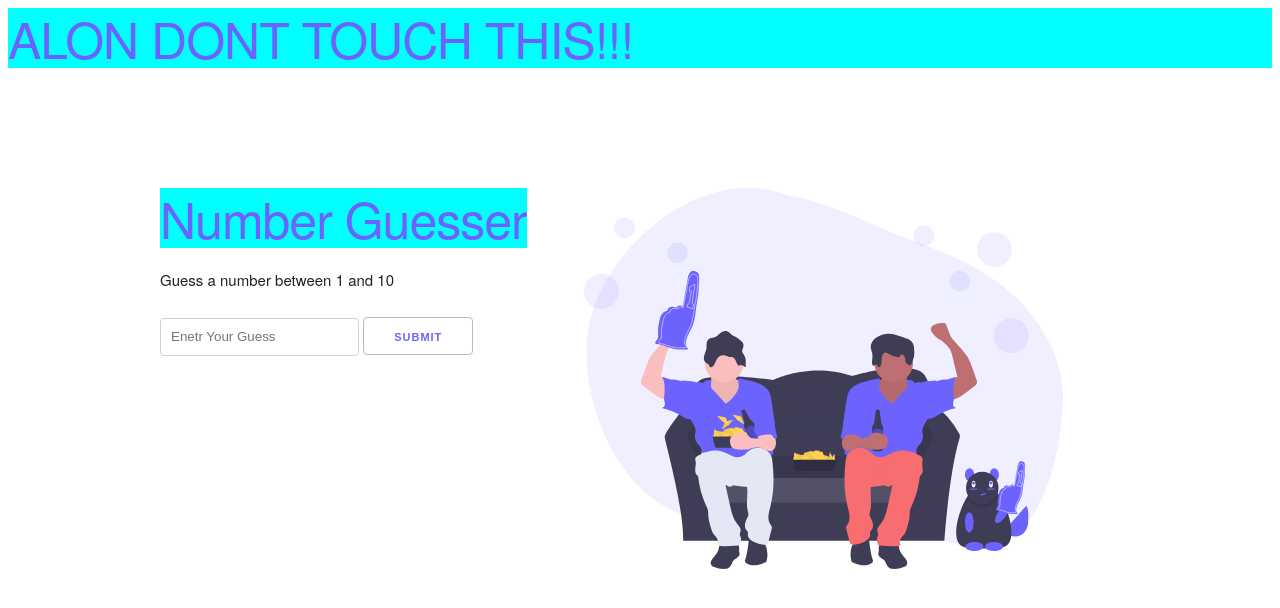
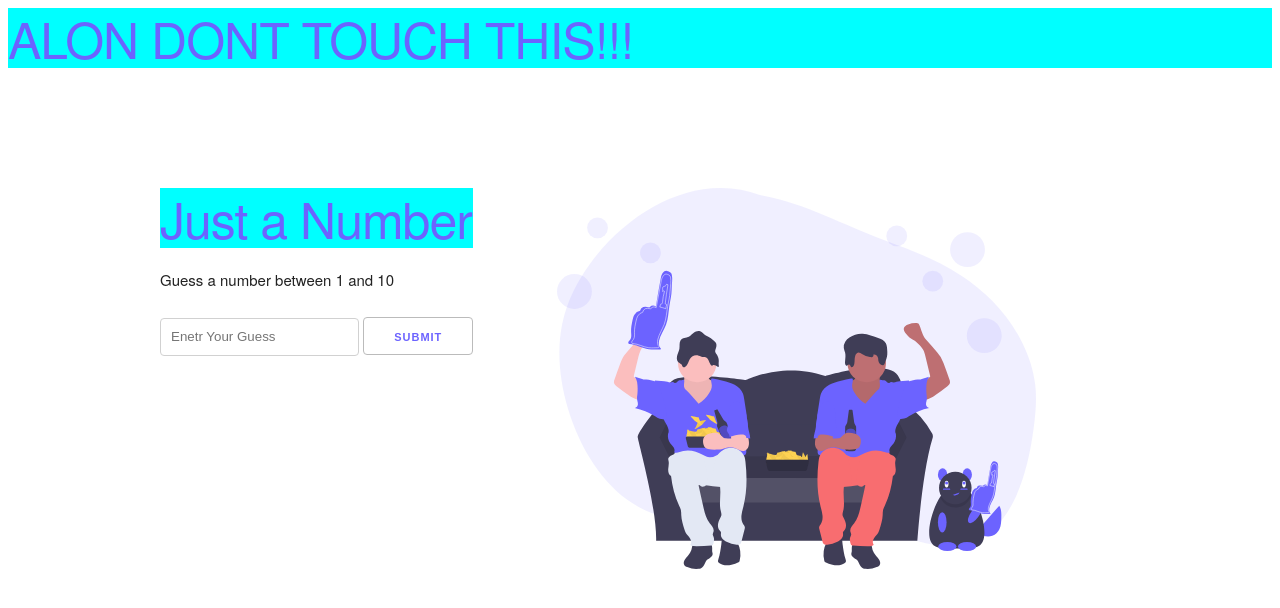
Before and after one commit to Alondai1/git-collab, a plain HTML site: page index.html in a window 1280 px wide. Drawn offline with nearby package versions, Linux system fonts and the light colour scheme.

Commit message:
changing header

```diff
--- a/index.html
+++ b/index.html
@@ -15,7 +15,7 @@
         <h1>ALON DONT TOUCH THIS!!!</h1>
         <div class="container">
             <div>
-                <h1>Number Guesser</h1>
+                <h1>Just a Number</h1>
                 <div class="game">
                     <p>Guess a number between <span class="min-num"></span> and <span class="max-num"></span></p>
                     <input type="number" class="guess-input" placeholder="Enetr Your Guess">
```
